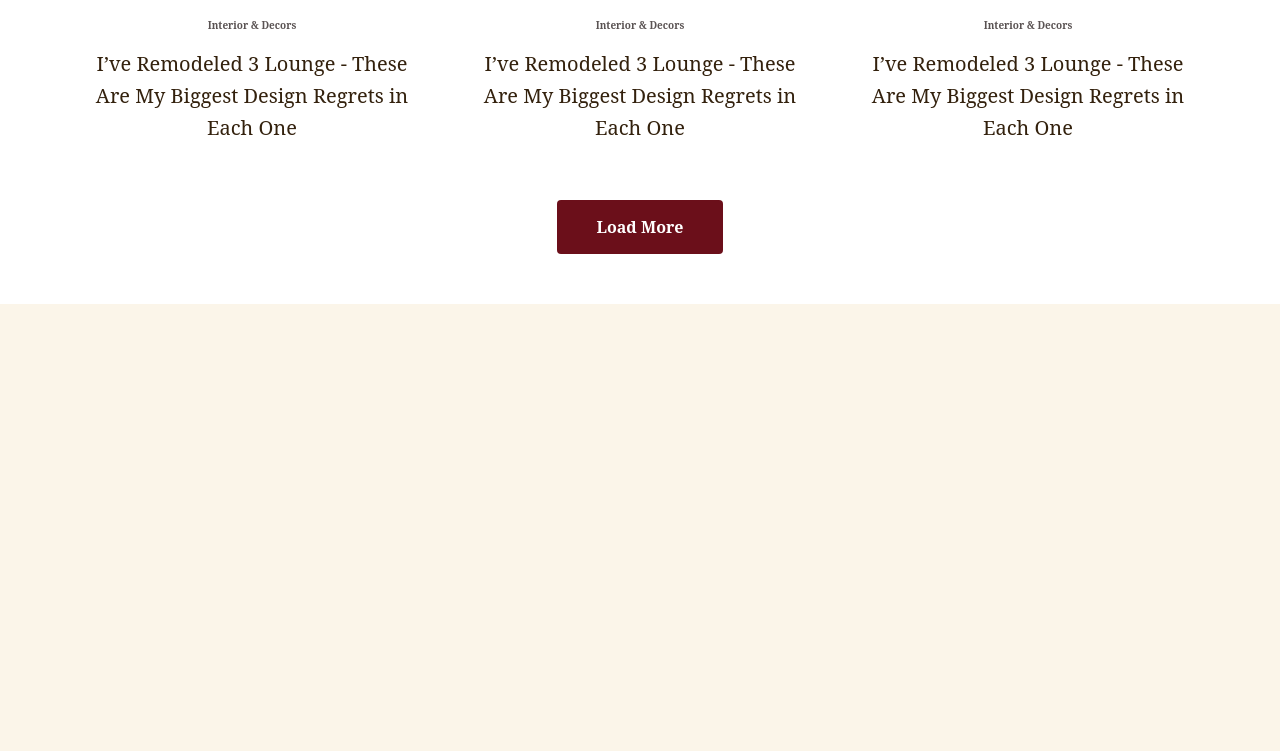
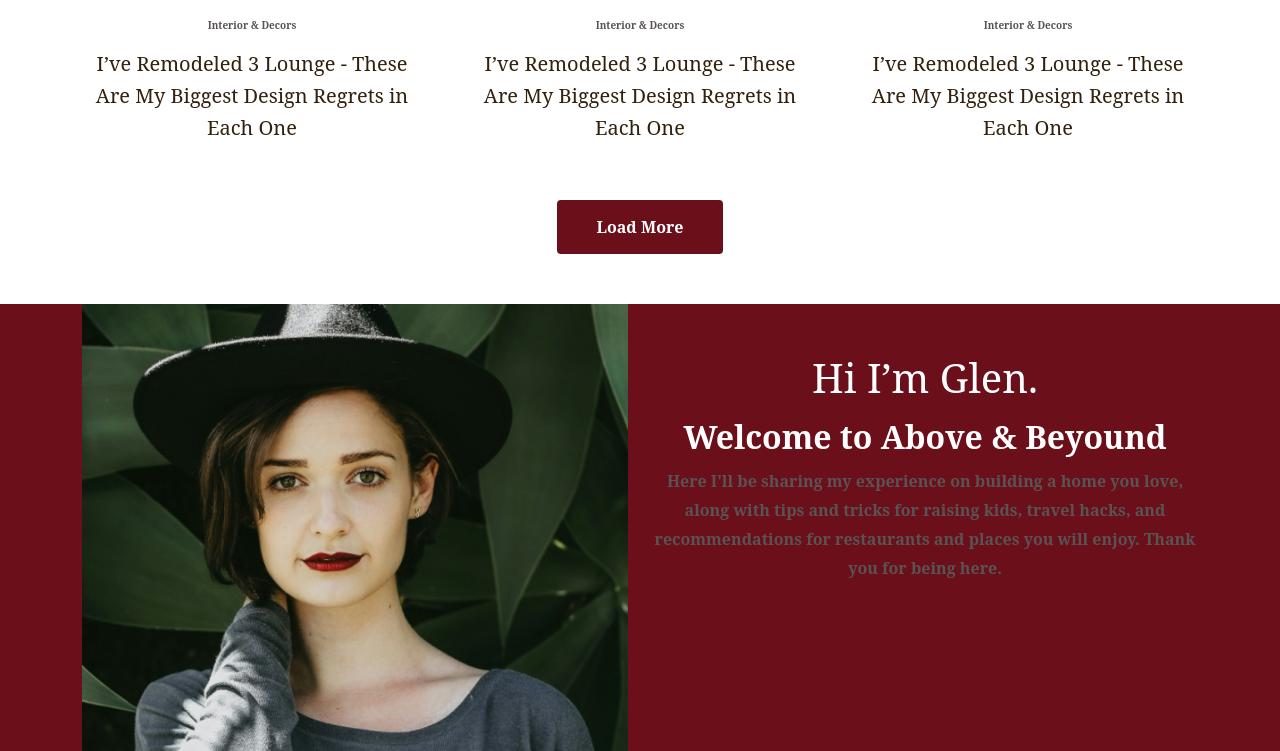
Before and after one commit to iamjoshade/Above-beyond-html-template, a website: page index.html in a window 1280 px wide. Shown: the part 2162-2913 px from the top of the page. Before the commit the page ends 2466 px from the top, so only its background shows below. Drawn offline with nearby package versions, Linux system fonts and the light colour scheme; a web font is replaced by a local one.

Commit message:
added cta area

```diff
--- a/index.html
+++ b/index.html
@@ -1,5 +1,6 @@
 <!DOCTYPE html>
 <html lang="en">
+
 <head>
     <meta charset="UTF-8">
     <meta name="viewport" content="width=device-width, initial-scale=1.0">
@@ -11,6 +12,7 @@
     <link rel="preconnect" href="https://fonts.gstatic.com" crossorigin>
     <link href="https://fonts.googleapis.com/css2?family=Laila:wght@300;400;500;600;700&display=swap" rel="stylesheet">
 </head>
+
 <body>
 
     <header class="header">
@@ -19,8 +21,6 @@
                 <a class="navbar-brand logo" href="index.html">
                     <img src="/assets/img/logo-alt.svg" alt="logo">
                 </a>
-
-
 
                 <button class="navbar-toggler collapsed d-flex d-lg-none flex-column justify-content-around"
                     type="button" data-bs-toggle="collapse" data-bs-target="#navbarNav" aria-controls="navbarNav"
@@ -45,8 +45,8 @@
                             <a class="nav-link active" href="index.html">Interior Design</a>
                         </li>
                         <li class="nav-item dropdown">
-                            <a class="nav-link dropdown-toggle" href="#" role="button"
-                            data-bs-toggle="dropdown" aria-expanded="false">Food</a>
+                            <a class="nav-link dropdown-toggle" href="#" role="button" data-bs-toggle="dropdown"
+                                aria-expanded="false">Food</a>
                             <ul class="dropdown-menu">
                                 <li class="nav-item"><a class="dropdown-item nav-link" href="#">WordPress Theme</a></li>
                                 <li class="nav-item"><a class="dropdown-item nav-link" href="#">HTML Template</a></li>
@@ -238,7 +238,8 @@
                                 What I learnt travelling to Ibiza with three kids: the good, the bad and the ugly.
                             </h1>
 
-                            <p>I'm sharing my experience of traveling with three kids to Ibiza and how I will approach my
+                            <p>I'm sharing my experience of traveling with three kids to Ibiza and how I will approach
+                                my
                                 travel plan differently based on my experience.</p>
                         </div>
 
@@ -264,8 +265,7 @@
 
                 <div class="col-lg-4">
                     <div class="post-thumbnail">
-                            <a href="single.html"> <img src="assets/img/post-thumbnail-1.jpg" alt=""
-                                    class="img-fluid"></a>
+                        <a href="single.html"> <img src="assets/img/post-thumbnail-1.jpg" alt="" class="img-fluid"></a>
                     </div>
                     <div class="post-tag text-center mt-3">
                         <span><a href="single.html">Interior & Decors</a></span>
@@ -278,8 +278,7 @@
                 </div>
                 <div class="col-lg-4">
                     <div class="post-thumbnail">
-                            <a href="single.html"> <img src="assets/img/post-thumbnail-1.jpg" alt=""
-                                    class="img-fluid"></a>
+                        <a href="single.html"> <img src="assets/img/post-thumbnail-1.jpg" alt="" class="img-fluid"></a>
                     </div>
                     <div class="post-tag text-center mt-3">
                         <span><a href="single.html">Interior & Decors</a></span>
@@ -292,8 +291,7 @@
                 </div>
                 <div class="col-lg-4">
                     <div class="post-thumbnail">
-                            <a href="single.html"> <img src="assets/img/post-thumbnail-1.jpg" alt=""
-                                    class="img-fluid"></a>
+                        <a href="single.html"> <img src="assets/img/post-thumbnail-1.jpg" alt="" class="img-fluid"></a>
                     </div>
                     <div class="post-tag text-center mt-3">
                         <span><a href="single.html">Interior & Decors</a></span>
@@ -307,8 +305,7 @@
 
                 <div class="col-lg-4">
                     <div class="post-thumbnail">
-                            <a href="single.html"> <img src="assets/img/post-thumbnail-1.jpg" alt=""
-                                    class="img-fluid"></a>
+                        <a href="single.html"> <img src="assets/img/post-thumbnail-1.jpg" alt="" class="img-fluid"></a>
                     </div>
                     <div class="post-tag text-center mt-3">
                         <span><a href="single.html">Interior & Decors</a></span>
@@ -321,8 +318,7 @@
                 </div>
                 <div class="col-lg-4">
                     <div class="post-thumbnail">
-                            <a href="single.html"> <img src="assets/img/post-thumbnail-1.jpg" alt=""
-                                    class="img-fluid"></a>
+                        <a href="single.html"> <img src="assets/img/post-thumbnail-1.jpg" alt="" class="img-fluid"></a>
                     </div>
                     <div class="post-tag text-center mt-3">
                         <span><a href="single.html">Interior & Decors</a></span>
@@ -335,8 +331,7 @@
                 </div>
                 <div class="col-lg-4">
                     <div class="post-thumbnail">
-                            <a href="single.html"> <img src="assets/img/post-thumbnail-1.jpg" alt=""
-                                    class="img-fluid"></a>
+                        <a href="single.html"> <img src="assets/img/post-thumbnail-1.jpg" alt="" class="img-fluid"></a>
                     </div>
                     <div class="post-tag text-center mt-3">
                         <span><a href="single.html">Interior & Decors</a></span>
@@ -357,6 +352,32 @@
     </section>
 
 
+    <section class="cta-area">
+        <div class="container">
+            <div class="row">
+                <div class="col-lg-6 col-md-6 col-sm-12">
+                    <div class="cta-img">
+                        <img src="./assets/img/blogger-img.jpg" alt="" class="img-fluid">
+                    </div>
+                </div>
+                <div class="col-lg-6 col-md-6 col-sm-12">
+
+                    <div class="cta-info">
+                        <h3 class="owner-name">Hi I’m Glen.</h3>
+                        <p class="welcome-title">Welcome to Above & Beyound</p>
+                        <p class="cta-desc">
+                            Here I'll be sharing my experience on building a home you love, along with tips and tricks
+                            for raising kids, travel hacks, and recommendations for restaurants and places you will
+                            enjoy. Thank you for being here.
+                        </p>
+                    </div>
+
+                </div>
+            </div>
+        </div>
+    </section>
+
+
 
     <script src="assets/js/jquery.min.js"></script>
     <script src="assets/js/bootstrap.min.js"></script>
--- a/scss/main.scss
+++ b/scss/main.scss
@@ -6,3 +6,4 @@
 @use 'sections/slider';
 @use 'sections/featured-post';
 @use 'sections/top-stories';
+@use 'sections/newsletter';
--- /dev/null
+++ b/scss/sections/_newsletter.scss
@@ -0,0 +1,29 @@
+@use "../custom" as *;
+
+.cta-area{
+
+    background-color: $rosewood-btn-3;
+
+
+    & .cta-info{
+        text-align: center;
+        margin-top: 50px;
+
+        & h3{
+            &.owner-name{
+                color: $white;
+            }
+        }
+
+        & p{
+            &.welcome-title{
+
+            font-size: 2rem;
+            color: $white;
+            margin-top: 1.3rem;
+
+            }
+        }
+    }
+
+}
--- a/scss/sections/_slider.scss
+++ b/scss/sections/_slider.scss
@@ -12,6 +12,12 @@
     & .post-thumbnail{
         & img{
             border-radius: 4px;
+            width: auto;
+            height: auto;
+
+            @include media-breakpoint-down('lg'){
+                width: 90%;
+            }
         }
     }
 
```
Also changed, not shown: assets/css/main.css, assets/img/blogger-img.jpg (added), 2 other files. Lines whose indentation alone changed are shown as unchanged.
